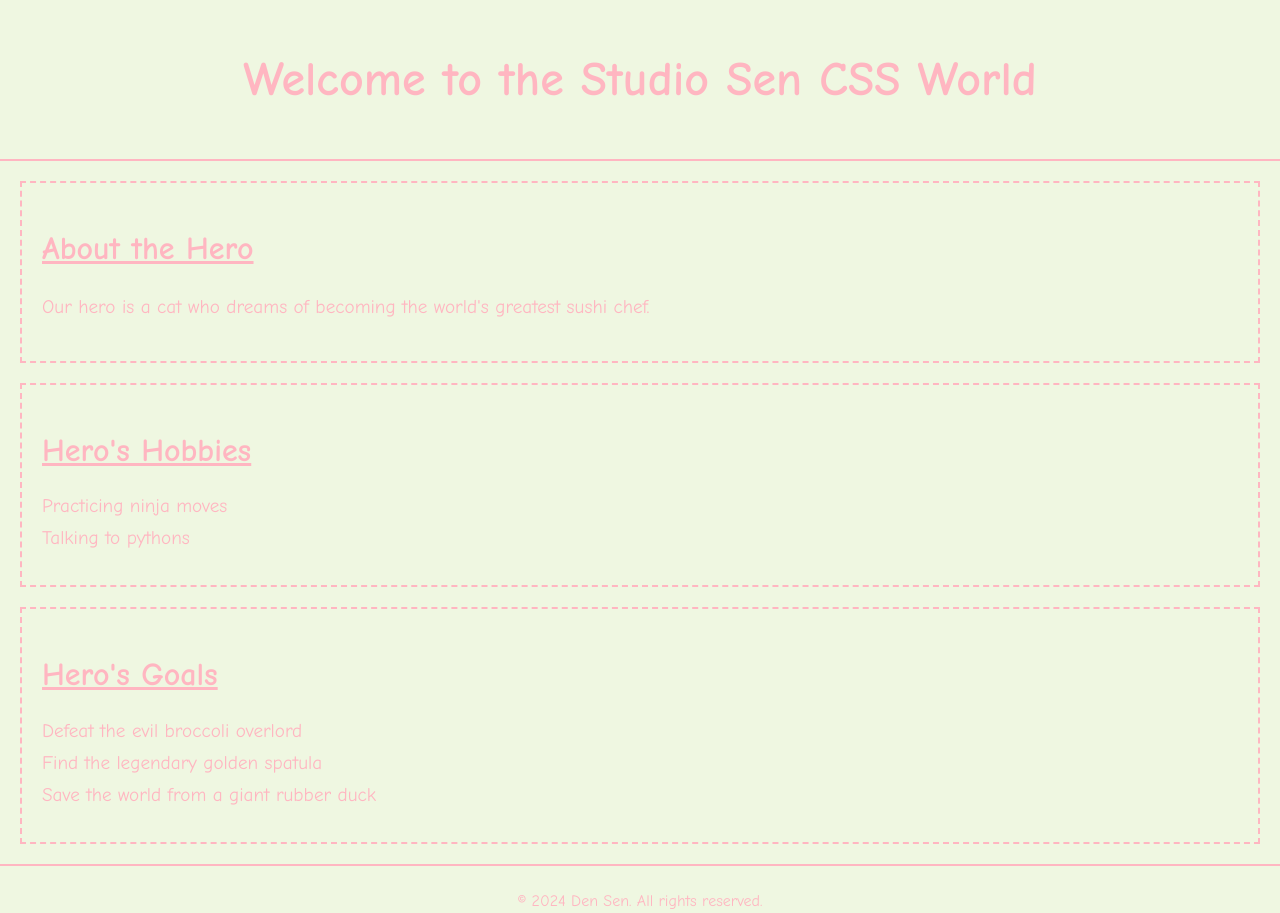
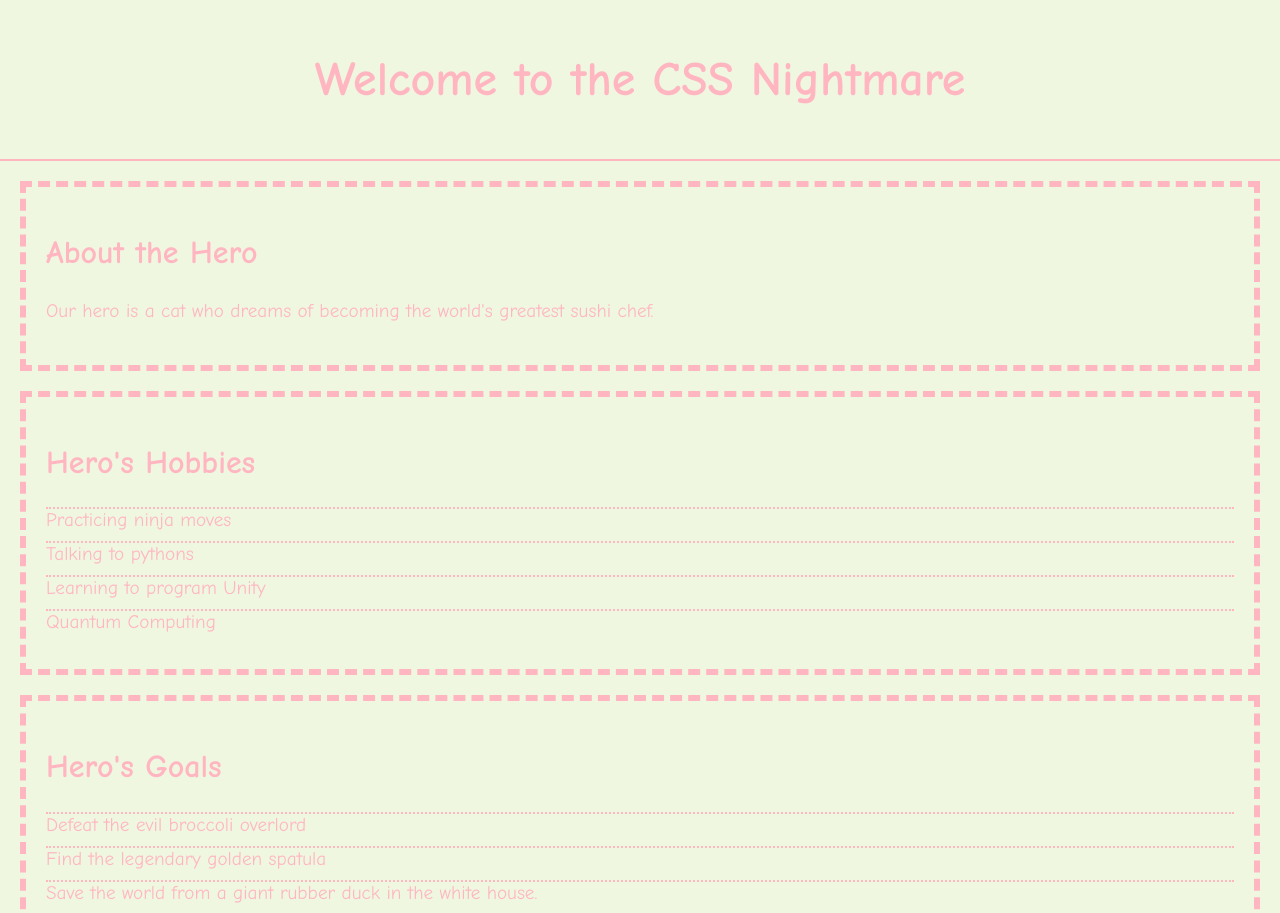
Before and after one commit to densenden/css_nightmare, a plain HTML site: page docs/index.html in a window 1280 px wide. Shown: the top 913 px of the page. Drawn offline with Linux system fonts and the light colour scheme.

Commit message:
more nightmare

```diff
--- a/docs/index.html
+++ b/docs/index.html
@@ -8,7 +8,7 @@
 </head>
 <body>
   <header class="header">
-    <h1 class="title">Welcome to the Studio Sen CSS World</h1>
+    <h1 class="title">Welcome to the CSS Nightmare</h1>
   </header>
 
   <section class="section">
@@ -21,6 +21,8 @@
     <ul class="list">
       <li class="list-item">Practicing ninja moves</li>
       <li class="list-item">Talking to pythons</li>
+      <li class="list-item">Learning to program Unity</li>
+      <li class="list-item">Quantum Computing</li>
     </ul>
   </section>
 
@@ -29,7 +31,7 @@
     <ol class="list">
       <li class="list-item">Defeat the evil broccoli overlord</li>
       <li class="list-item">Find the legendary golden spatula</li>
-      <li class="list-item">Save the world from a giant rubber duck</li>
+      <li class="list-item">Save the world from a giant rubber duck in the white house.</li>
     </ol>
   </section>
 
--- a/docs/style.css
+++ b/docs/style.css
@@ -33,14 +33,14 @@
 
             .section {
                 padding: 20px;
-                border: 2px dashed var(--color-pink);
+                border: 6px dashed var(--color-pink);
                 margin: 20px;
                 animation: float 5s infinite linear;
             }
 
             .subtitle {
                 font-size: 2em;
-                text-decoration: underline;
+                text-decoration: none;
             }
 
             .text {
@@ -56,6 +56,7 @@
             .list-item {
                 font-size: 1.2em;
                 margin: 10px 0;
+                border-top: 2px dotted var(--color-pink);
                 animation: float 5s infinite linear;
             }
 
```
